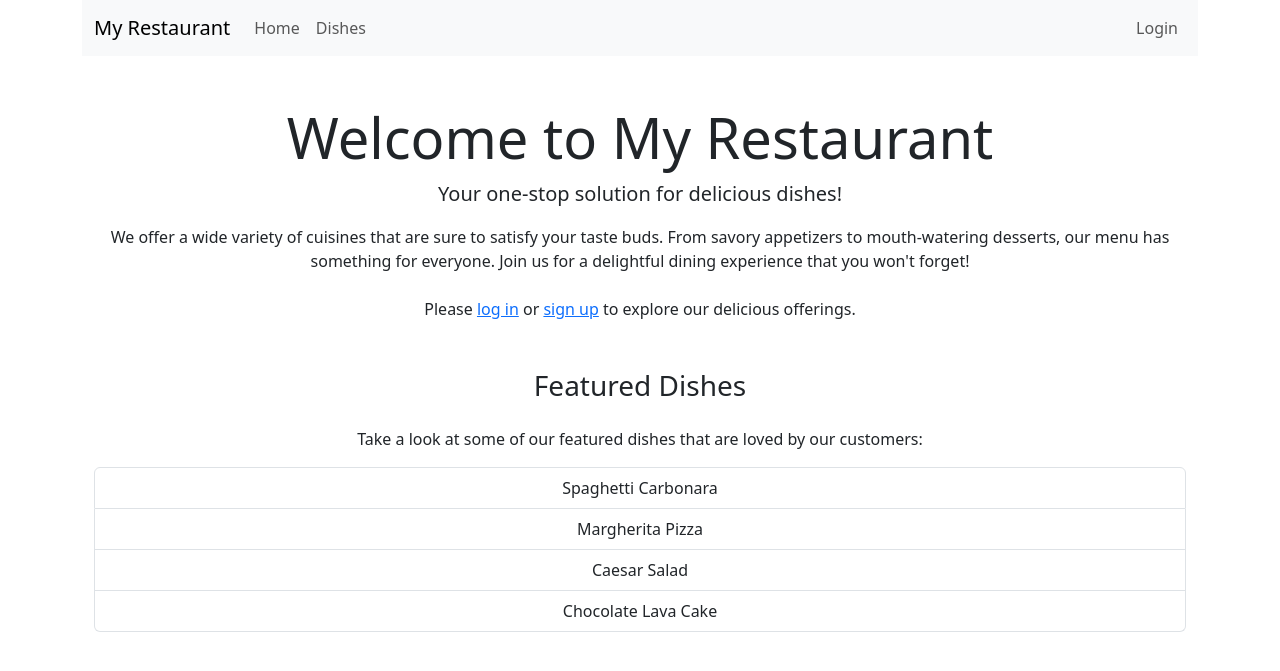
After one commit to pikaOpika/Restaurant, a Django app: page / in a window 1280 px wide. The commit adds this page. Shown: the top 671 px of the page. Run offline with Django 5.2, Linux system fonts and the light colour scheme.

Commit message:
added home page also added navbar and login/logout/signup pages fixed

```diff
--- a/accounts/views.py
+++ b/accounts/views.py
@@ -1,9 +1,9 @@
 from django.urls import reverse_lazy
 from django.views import generic
-from django.contrib.auth.forms import UserCreationForm
+from accounts.forms import CookCreationForm
 
 
 class SignUpView(generic.CreateView):
-    form_class = UserCreationForm
+    form_class = CookCreationForm
     template_name = "registration/signup.html"
-    success_url = reverse_lazy("login")
+    success_url = reverse_lazy("accounts:login")
--- a/restaurant/settings.py
+++ b/restaurant/settings.py
@@ -107,6 +107,8 @@ AUTH_PASSWORD_VALIDATORS = [
 
 AUTH_USER_MODEL = 'cook.Cook'
 
+LOGIN_REDIRECT_URL = '/'
+
 # Internationalization
 # https://docs.djangoproject.com/en/5.1/topics/i18n/
 
--- a/restaurant/urls.py
+++ b/restaurant/urls.py
@@ -16,8 +16,10 @@ Including another URLconf
 """
 from django.contrib import admin
 from django.urls import path, include
+from restaurant.views import home
 
 urlpatterns = [
     path('admin/', admin.site.urls),
-    path('accounts/', include("accounts.urls"))
+    path('', home, name='home'),
+    path('accounts/', include('accounts.urls'))
 ]
--- /dev/null
+++ b/restaurant/views.py
@@ -0,0 +1,5 @@
+from django.shortcuts import render
+
+
+def home(request):
+    return render(request, "home.html")
--- a/templates/base.html
+++ b/templates/base.html
@@ -8,6 +8,9 @@
 </head>
 <body>
     <div class="container">
+        {% block sidebar %}
+        {% include 'includes/sidebar.html' %}
+        {% endblock %}
         {% block content %}
         {% endblock %}
     </div>
--- /dev/null
+++ b/templates/home.html
@@ -0,0 +1,28 @@
+{% extends 'base.html' %}
+
+{% block title %}Home{% endblock %}
+
+{% block content %}
+<div class="container mt-5 text-center">
+    <h1 class="display-4">Welcome to My Restaurant</h1>
+    <p class="lead">Your one-stop solution for delicious dishes!</p>
+    <p>We offer a wide variety of cuisines that are sure to satisfy your taste buds. From savory appetizers to mouth-watering desserts, our menu has something for everyone. Join us for a delightful dining experience that you won't forget!</p>
+
+    {% if user.is_authenticated %}
+        <p class="mt-4">Hello, {{ user.username }}! We're glad to have you back. Check out our new dishes and offers just for you.</p>
+    {% else %}
+        <p class="mt-4">Please <a href="{% url 'accounts:login' %}">log in</a> or <a href="{% url 'accounts:signup' %}">sign up</a> to explore our delicious offerings.</p>
+    {% endif %}
+
+    <div class="mt-5">
+        <h3 class="mb-4">Featured Dishes</h3>
+        <p>Take a look at some of our featured dishes that are loved by our customers:</p>
+        <ul class="list-group">
+            <li class="list-group-item">Spaghetti Carbonara</li>
+            <li class="list-group-item">Margherita Pizza</li>
+            <li class="list-group-item">Caesar Salad</li>
+            <li class="list-group-item">Chocolate Lava Cake</li>
+        </ul>
+    </div>
+</div>
+{% endblock %}
--- /dev/null
+++ b/templates/includes/sidebar.html
@@ -0,0 +1,33 @@
+<nav class="navbar navbar-expand-lg navbar-light bg-light">
+    <div class="container">
+        <a class="navbar-brand" href="#">My Restaurant</a>
+        <button class="navbar-toggler" type="button" data-bs-toggle="collapse" data-bs-target="#navbarNav" aria-controls="navbarNav" aria-expanded="false" aria-label="Toggle navigation">
+            <span class="navbar-toggler-icon"></span>
+        </button>
+        <div class="collapse navbar-collapse" id="navbarNav">
+            <ul class="navbar-nav me-auto">
+                <li class="nav-item">
+                    <a class="nav-link" href="{% url 'home' %}">Home</a>
+                </li>
+                <li class="nav-item">
+                    <a class="nav-link" href="#">Dishes</a>
+                </li>
+            </ul>
+            <ul class="navbar-nav">
+                {% if not user.is_authenticated %}
+                <li class="nav-item">
+                    <a class="nav-link" href="{% url 'accounts:login' %}">Login</a>
+                </li>
+                {% else %}
+                <li class="nav-item">
+                    <a class="nav-link" href="#">{{ user.username }}</a>
+                </li>
+                <form action="{% url 'accounts:logout' %}" method="post" style="display: inline;">
+                    {% csrf_token %}
+                    <button type="submit" class="btn btn-outline-danger">Logout</button>
+                </form>
+                {% endif %}
+            </ul>
+        </div>
+    </div>
+</nav>
```
Also changed, not shown: accounts/forms.py (added, +8 -0 lines), templates/registration/logged_out.html (+14 -0 lines).
